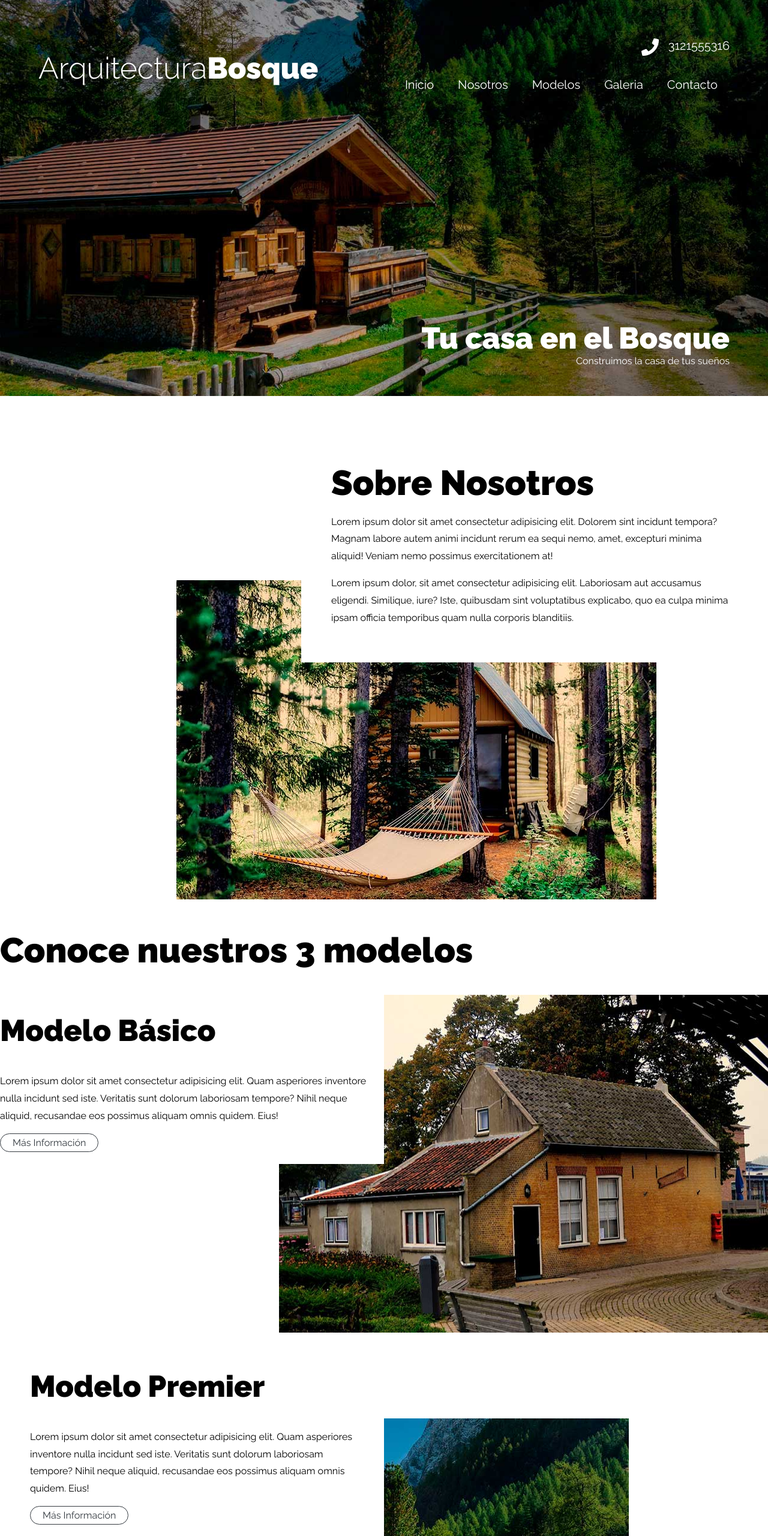
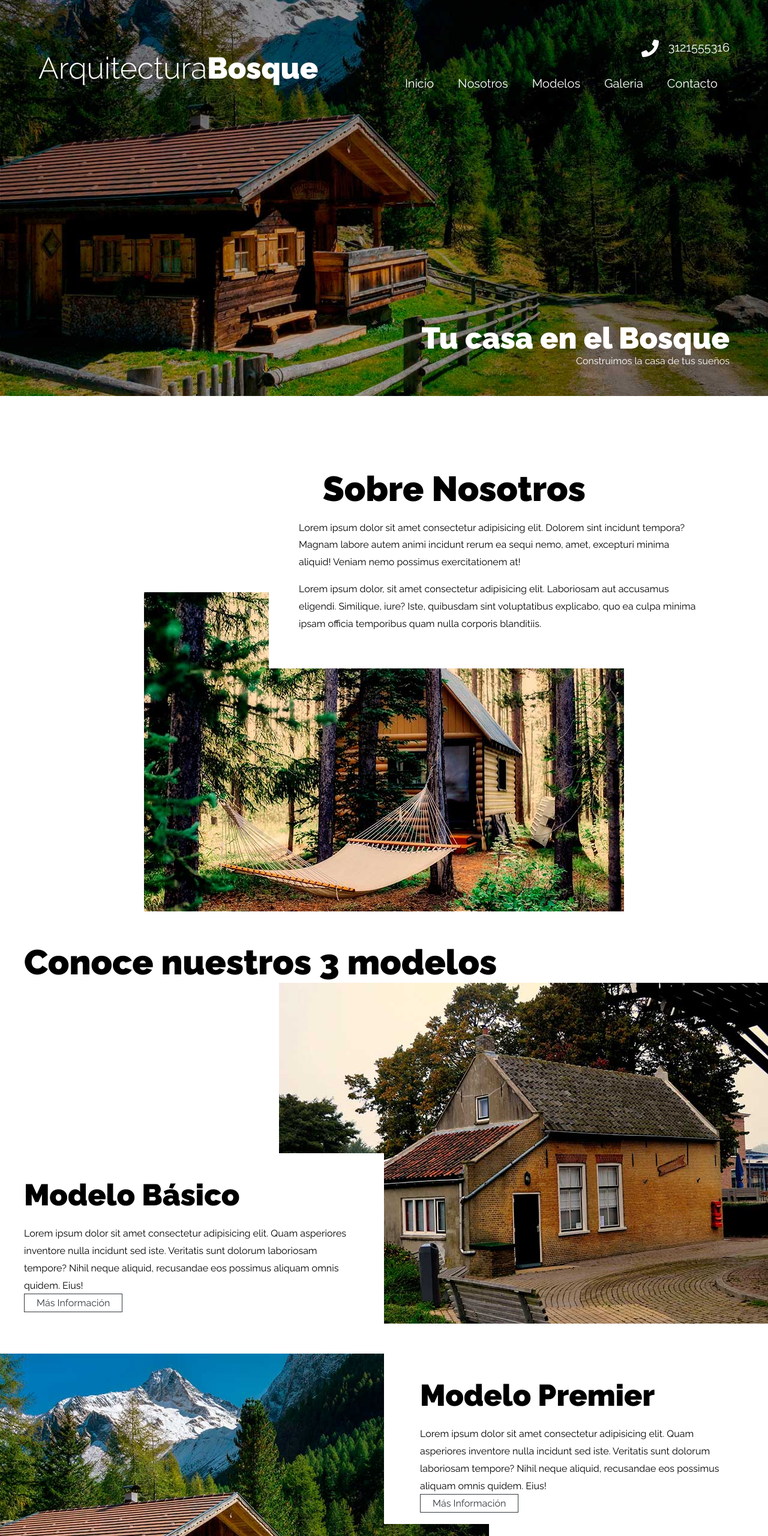
Before and after one commit to Jair-vet/ArquitecturaBosque, a plain HTML site: page index.html in a window 1280 px wide. Shown: the top 2560 px of the page at 60% size. Drawn offline with Linux system fonts and the light colour scheme.

Commit message:
Seccion Modelos terminada en Css

```diff
--- a/css/styles.css
+++ b/css/styles.css
@@ -1,130 +1,124 @@
-/* Clases Gloales */
-:root{
-    --banco: #FFF;
+:root {
+    --blanco: #FFF;
     --negro: #111111;
     --gris: #343A40;
 
     --fuentePrincipal: 'Raleway', sans-serif;
 }
 
-html{
+html {
     font-size: 62.5%;
     box-sizing: border-box;
 }
-*, *:before, *:after{
+*, *:before, *:after {
     box-sizing: inherit;
 }
 
-body{
+body {
     font-family: var(--fuentePrincipal);
     font-size: 1.6rem;
     line-height: 1.8;
 }
-h1, h2, h3{
+h1, h2, h3 {
     font-weight: 900;
     line-height: 1.2;
-    margin: 1rem 0 4rem 0;
+    margin: 2rem 4rem 0;
 }
 
 h1{
     font-size: 4.8rem;
 }
-h2{
+h2 {
     font-size: 5.8rem;
 }
-h3{
+h3 {
     font-size: 5rem;
 }
-a{
+a {
     text-decoration: none;
 }
-img{
+img {
     max-width: 100%;
     display: block;
 }
-.contenedor{
+.contenedor {
     max-width: 120rem;
     margin: 0 auto;
     width: 90%;
 }
-
-.btn{
+.btn {
     color: var(--gris);
-    background-color: var(--banco);
+    background-color: var(--blanco);
     border: 1px solid var(--gris);
     padding: .5rem 2rem;
-    border-radius: 2rem;
-    transition:  background-color .3s;
+    transition: background-color .3s;
 }
-.btn:hover{
+.btn:hover {
     background-color: var(--gris);
-    color: var(--banco);
+    color: var(--blanco);
 }
 
-
-/* Utilidades */
-.text-center{
+/** Utilidades **/
+.text-center {
     text-align: center;
 }
-.mt-5{
+.mt-5 {
     margin-top: 5rem;
 }
 
-
-/* ?Header */
-.header{
+/** Header */
+.header {
     min-height: 60rem;
     background-image: url(../img/hero.jpg);
     background-repeat: no-repeat;
     background-size: cover;
-    background-position: center;
+    background-position:  center;
     padding: 5rem 0;
 }
-
-.contenido-header{
+.contenido-header {
     display: flex;
     flex-direction: column;
     height: calc(60rem - 4rem);
     justify-content: space-between;
-    color: var(--banco);
+    color: var(--blanco);
 }
-.nombre-sitio{
+.nombre-sitio {
     font-weight: 300;
     text-align: center;
     font-size: 3rem;
 }
 @media (min-width: 768px) {
-    .nombre-sitio{
+    .nombre-sitio {
         font-size: 5rem;
     }
 }
-.nombre-sitio span{
+
+.nombre-sitio span {
     font-weight: 900;
 }
 
 @media (min-width: 768px) {
-    .barra{
+    .barra {
         display: flex;
         justify-content: space-between;
         align-items: center;
     }
 }
 
-.contacto{
+.contacto {
     display: flex;
     flex-direction: column;
     align-items: center;
 }
 @media (min-width: 768px) {
-    .contacto{
+    .contacto {
         align-items: flex-end;
     }
 }
-
-.telefono{
+.telefono {
     display: flex;
 }
-.telefono::before{
+.telefono::before {
     content: '';
     display: block;
     width: 4rem;
@@ -134,124 +128,154 @@ img{
     background-position: center center;
     margin-right: 1rem;
 }
-header a {
-    color: var(--banco);
+
+.header a {
+    color: var(--blanco);
     font-size: 2rem;
 }
-.navegacion{
+
+.navegacion {
     display: flex;
     flex-direction: column;
     align-items: center;
     width: 100%;
-    margin-top: 1.5rem;
+    margin-top: 1rem;
 }
 @media (min-width: 768px) {
-    .navegacion{
+    .navegacion {
         flex-direction: row;
     }
 }
-.navegacion a{
+.navegacion a {
     padding: .5rem;
-    border-radius: 1.3rem;
-    transition:  background-color 300ms;
+    transition: background-color 300ms;
     width: 100%;
     text-align: center;
 }
 @media (min-width: 768px) {
-    .navegacion a{
+    .navegacion a {
         padding: 1rem 2rem;
     }
 }
-.navegacion a:hover{
+.navegacion a:hover {
     background-color: rgb( 255 255 255 / .5 );
-    border-radius: 1.3rem;
     color: var(--negro);
-    font-weight: 600;
 }
 
-.slogan{
+.slogan {
     text-align: center;
 }
 @media (min-width: 768px) {
-    .slogan{
+    .slogan {
         text-align: right;
     }
 }
-.slogan h1{
+.slogan h1 {
     font-size: 3rem;
     margin: 0;
 }
 @media (min-width: 768px) {
-    .slogan h1{
+    .slogan h1 {
         font-size: 5rem;
     }
 }
-.slogan p{
+.slogan p {
     margin: 0;
     line-height: 1;
 }
 
-
-/* ? Sobre Nosotros */
-.nosotros{
+/** Nosotros **/
+.nosotros {
     display: grid;
     grid-template-rows: repeat(2, 1fr);
     background-image: url(../img/nosotros.jpg);
     background-repeat: no-repeat;
     background-position: bottom center;
-    margin-right: 1rem;
 }
-@media (min-width: 768px) {
-    .nosotros{
+@media (min-width: 992px) {
+    .nosotros {
         grid-template-columns: repeat(3, 1fr);
     }
 }
-.contenido-nosotros{
-    background-color: var(--banco);
+
+.contenido-nosotros {
+    background-color: var(--blanco);
     padding: 5rem;
 }
-@media (min-width: 768px) {
-    .contenido-nosotros{
+@media (min-width: 992px) {
+    .contenido-nosotros {
         grid-column: 2 / 4;
     }
 }
 .contenido-nosotros h2,
-.contenido-nosotros p{
+.contenido-nosotros p {
     margin-bottom: 1rem;
 }
 
-/* ? Modelos */
-.modelo{
+
+/** Modelos **/
+
+.modelo {
     display: grid;
     grid-template-rows: repeat(2, 1fr);
     background-repeat: no-repeat;
     background-position: bottom center;
+    margin-bottom: 5rem;
 }
+.modelo:last-of-type {
+    margin-bottom: 0;
+}
+
 @media (min-width: 768px) {
-    .modelo{
+    .modelo {
         grid-template-columns: repeat(2, 1fr);
     }
 }
-.contenido-modelo{
+
+.contenido-modelo {
     padding: 5rem;
-    background-color: var(--banco);
+    background-color: var(--blanco);
 }
 
-.basico{
+.basico {
     background-image: url(../img/modelo_basico.jpg);
 }
 @media (min-width: 768px) {
-    .basico{
+    .basico {
         background-position: top right;
     }
-    .basico .contenido-modelo{
-        grid-rows: 2 / 3;
+    .basico .contenido-modelo {
+        grid-row: 2 / 3;
         padding: 2rem 2rem 2rem 0;
     }
 }
-.premier{
+.premier {
     background-image: url(../img/modelo_premier.jpg);
 }
-.elite{
+@media (min-width: 768px) {
+    .premier {
+        background-position: top left;
+    }
+    .premier .contenido-modelo {
+        grid-column: 2 / 3;
+        padding: 2rem ;
+    }
+}
+.elite {
     background-image: url(../img/modelo_elite.jpg);
 }
+
+@media (min-width: 768px) {
+    .elite {
+        background-position: top right;
+    }
+    .elite .contenido-modelo {
+        padding: 2rem 2rem 2rem 0;
+    }
+    .contenido-modelo p{
+        margin: 2rem 4rem 0;
+    }
+    .contenido-modelo a{
+        margin: 2rem 4rem 0;
+    }
+}
```
